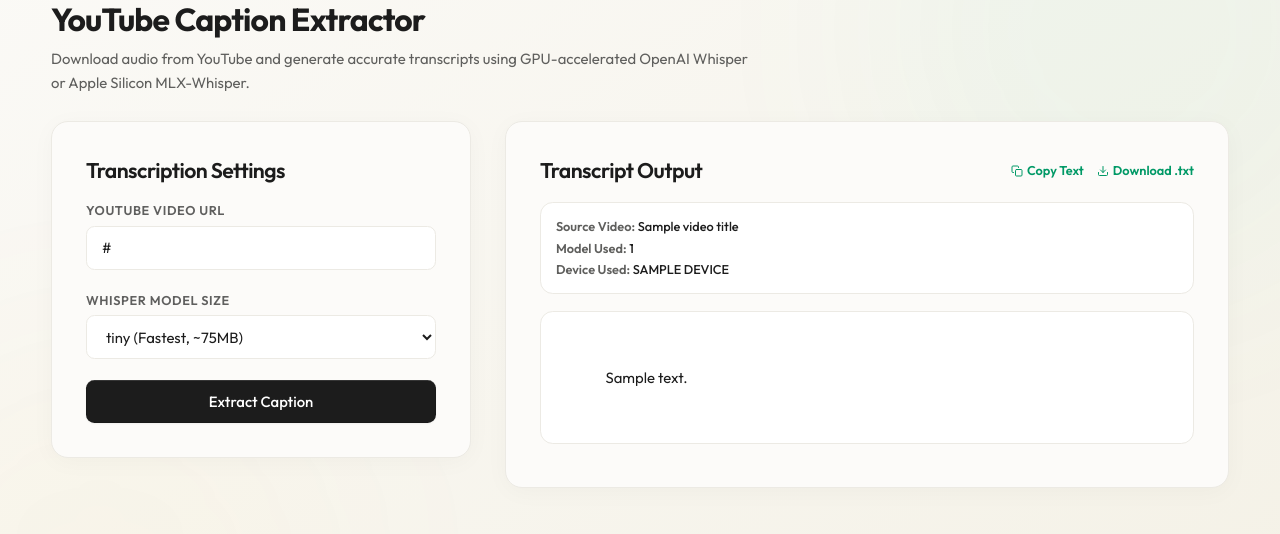
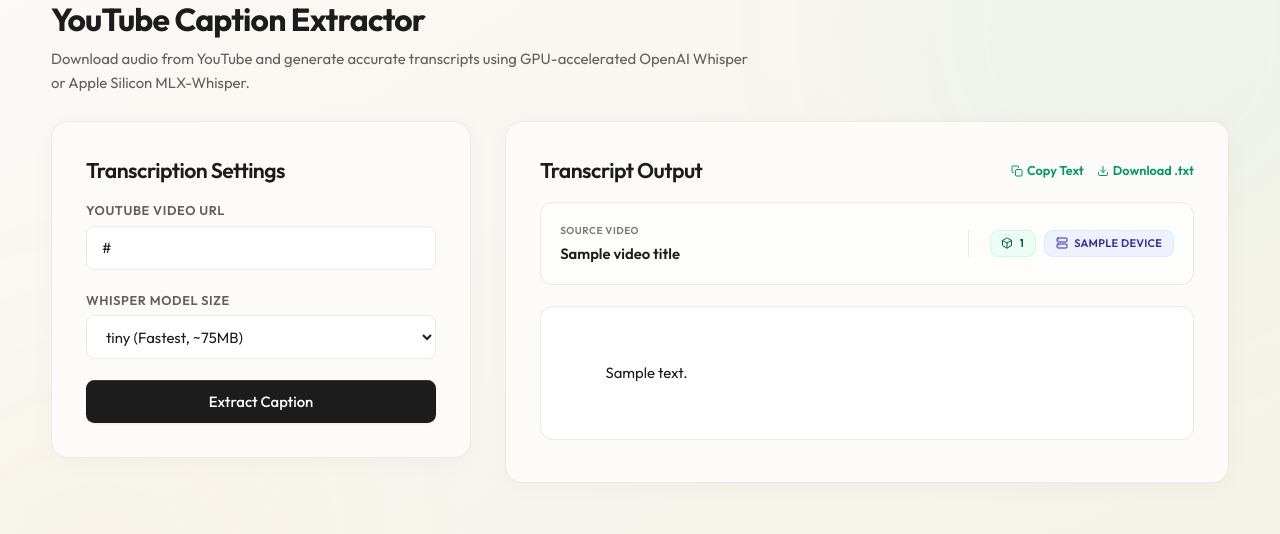
Before and after one commit to itsquockhang/STAR-FRAM, a FastAPI app: template src/templates/transcribe.html in a window 1280 px wide; the page is wider, and only the part inside the window is pictured. Shown: the part 122-656 px from the top of that part. Run offline with FastAPI, Linux system fonts and the light colour scheme; the template is opened without the code that fills it: most values are stand-ins (such as "Sample title", 1, 10 or a date in 2020); parts of the project's set-up code (start-up, migrations or seed data) failed here and were passed over.

Commit message:
Enhance transcribe results metadata layout with badges and SVG icons

```diff
--- a/src/templates/transcribe.html
+++ b/src/templates/transcribe.html
@@ -185,12 +185,29 @@
         <div id="resultsContainer" class="flex-grow flex flex-col">
           {% if transcript_text %}
             <!-- Video Title Info -->
-            <div class="mb-4 p-3.5 bg-white border border-[#eceae4] rounded-xl text-xs flex flex-col gap-1">
-              <div><span class="font-semibold text-[#5f5f5d]">Source Video:</span> <span class="font-medium text-[#1c1c1c]">{{ video_title }}</span></div>
-              <div><span class="font-semibold text-[#5f5f5d]">Model Used:</span> <span class="font-medium capitalize text-[#1c1c1c]">{{ model_size }}</span></div>
-              {% if device %}
-              <div><span class="font-semibold text-[#5f5f5d]">Device Used:</span> <span class="font-medium uppercase text-[#1c1c1c]">{{ device }}</span></div>
-              {% endif %}
+            <div class="mb-5 p-4.5 bg-[#fdfdfc] border border-[#eceae4] rounded-xl shadow-[0_2px_8px_rgba(28,28,28,0.01)]">
+              <div class="grid grid-cols-1 md:grid-cols-[1fr_auto] gap-4 items-center">
+                <div class="space-y-1.5">
+                  <div class="text-[10px] font-semibold uppercase tracking-wider text-[#5f5f5d]/85">Source Video</div>
+                  <h3 class="text-sm font-semibold text-[#1c1c1c] leading-snug">{{ video_title }}</h3>
+                </div>
+
+                <div class="flex flex-wrap gap-2 items-center md:border-l md:border-[#eceae4] md:pl-5">
+                  <!-- Model tag -->
+                  <div class="flex items-center gap-1.5 px-2.5 py-1.5 rounded-lg bg-emerald-50 border border-emerald-100 text-emerald-800 text-[11px] font-medium leading-none">
+                    <svg width="12" height="12" viewBox="0 0 24 24" fill="none" stroke="currentColor" stroke-width="2" stroke-linecap="round" stroke-linejoin="round" class="shrink-0"><path d="M21 16V8a2 2 0 0 0-1-1.73l-7-4a2 2 0 0 0-2 0l-7 4A2 2 0 0 0 3 8v8a2 2 0 0 0 1 1.73l7 4a2 2 0 0 0 2 0l7-4A2 2 0 0 0 21 16z"></path><polyline points="3.27 6.96 12 12.01 20.73 6.96"></polyline><line x1="12" y1="22.08" x2="12" y2="12"></line></svg>
+                    <span class="font-semibold uppercase tracking-wide">{{ model_size }}</span>
+                  </div>
+
+                  <!-- Device tag -->
+                  {% if device %}
+                  <div class="flex items-center gap-1.5 px-2.5 py-1.5 rounded-lg bg-indigo-50 border border-indigo-100 text-indigo-800 text-[11px] font-medium leading-none">
+                    <svg width="12" height="12" viewBox="0 0 24 24" fill="none" stroke="currentColor" stroke-width="2" stroke-linecap="round" stroke-linejoin="round" class="shrink-0"><rect x="2" y="2" width="20" height="8" rx="2" ry="2"></rect><rect x="2" y="14" width="20" height="8" rx="2" ry="2"></rect><line x1="6" y1="6" x2="6.01" y2="6"></line><line x1="6" y1="18" x2="6.01" y2="18"></line></svg>
+                    <span class="font-semibold uppercase tracking-wide">{{ device }}</span>
+                  </div>
+                  {% endif %}
+                </div>
+              </div>
             </div>
 
             <!-- Scrollable Output Text Box -->
```
